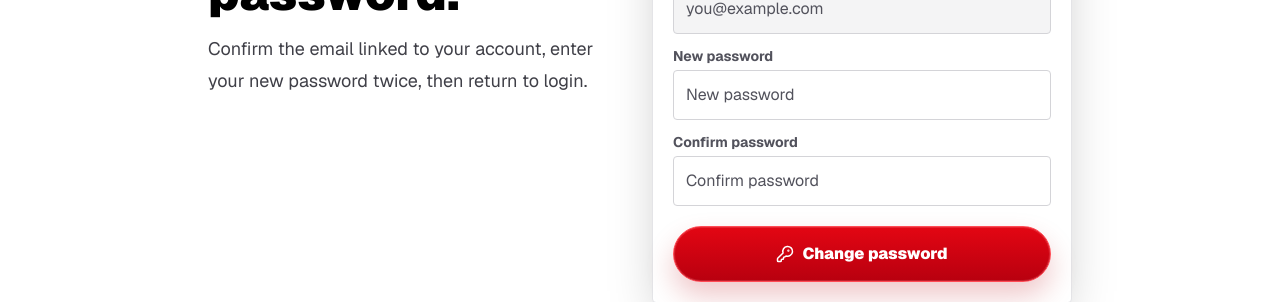
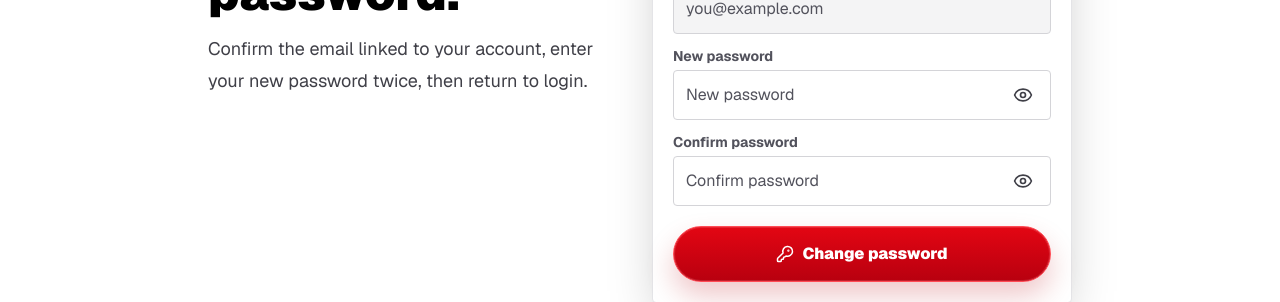
Before and after one commit to LDrivingAcademy/LDA, a Next.js app: page /auth/update-password in a window 1280 px wide. Shown: the part 279-581 px from the top of the page. Built offline with nearby package versions, Linux system fonts and the light colour scheme; no server answers.

Commit message:
Use persistent password reveal on reset flow

```diff
--- a/src/app/auth/update-password/page.tsx
+++ b/src/app/auth/update-password/page.tsx
@@ -1,5 +1,6 @@
 import { KeyRound, ShieldCheck } from "lucide-react";
 import { PageTopBar } from "@/components/page-top-bar";
+import { PasswordInput } from "@/components/password-input";
 import { createClient } from "@/lib/supabase/server";
 import { updatePassword } from "../actions";
 
@@ -43,11 +44,11 @@ export default async function UpdatePasswordPage({
               </label>
               <label className="grid gap-1">
                 <span className="text-sm font-bold text-zinc-600">New password</span>
-                <input required name="password" type="password" minLength={8} autoComplete="new-password" className="rounded border border-zinc-300 bg-white px-3 py-3 text-black placeholder:text-zinc-600" placeholder="New password" />
+                <PasswordInput required name="password" minLength={8} autoComplete="new-password" className="w-full rounded border border-zinc-300 bg-white px-3 py-3 text-black placeholder:text-zinc-600" placeholder="New password" />
               </label>
               <label className="grid gap-1">
                 <span className="text-sm font-bold text-zinc-600">Confirm password</span>
-                <input required name="confirmPassword" type="password" minLength={8} autoComplete="new-password" className="rounded border border-zinc-300 bg-white px-3 py-3 text-black placeholder:text-zinc-600" placeholder="Confirm password" />
+                <PasswordInput required name="confirmPassword" minLength={8} autoComplete="new-password" className="w-full rounded border border-zinc-300 bg-white px-3 py-3 text-black placeholder:text-zinc-600" placeholder="Confirm password" />
               </label>
               <button className="lda-pill mt-2">
                 <KeyRound size={18} /> Change password
```
